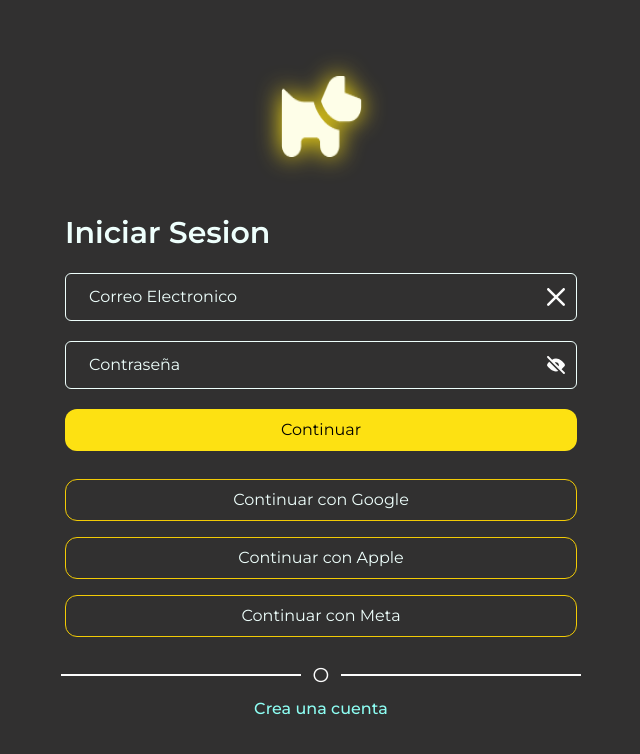
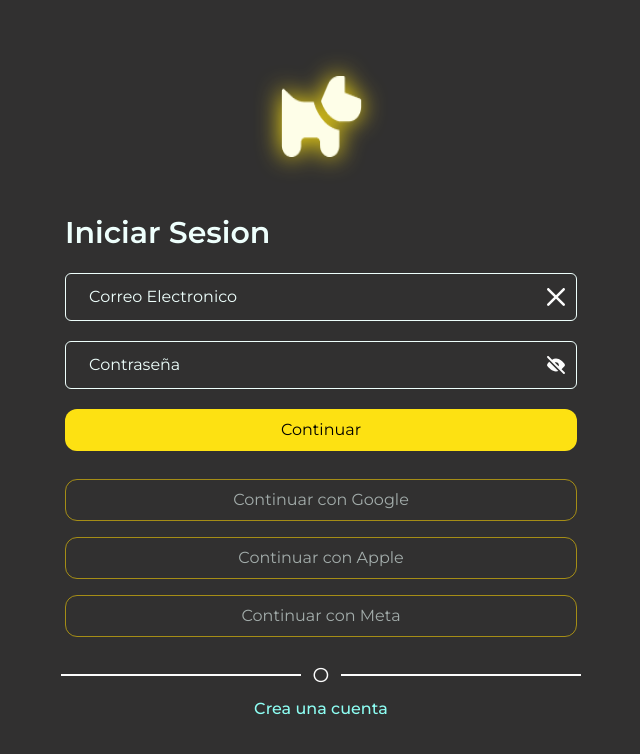
Before and after one commit to No-Country-simulation/s17-03-ft-php-react, a Next.js app in the folder frontend/: page /login in a window 1280 px wide. Shown: the top 754 px of the page, without its empty margins (319-959 px from the left). Built offline with nearby package versions, Linux system fonts and the light colour scheme.

Commit message:
refactor: componetize login page

```diff
--- /dev/null
+++ b/frontend/src/app/(auth)/login/_components/ExternalSignin/ExternalSignin.tsx
@@ -0,0 +1,22 @@
+import Button from '@/components/core/Button/Button';
+
+const ExternalSignin = () => {
+  return (
+    <div
+      className="flex w-full flex-col gap-y-4 pb-3 pt-2"
+      aria-label="Otras formas de iniciar sesion"
+      tabIndex={6}>
+      <Button type="submit" disabled size="full" variant="outline" tabIndex={7}>
+        Continuar con Google
+      </Button>
+      <Button type="submit" disabled size="full" variant="outline" tabIndex={8}>
+        Continuar con Apple
+      </Button>
+      <Button type="submit" disabled size="full" variant="outline" tabIndex={9}>
+        Continuar con Meta
+      </Button>
+    </div>
+  );
+};
+
+export default ExternalSignin;
--- /dev/null
+++ b/frontend/src/app/(auth)/login/_components/LoginForm/LoginForm.tsx
@@ -0,0 +1,34 @@
+import Button from '@/components/core/Button/Button';
+import FormField from '@/components/core/FormField/FormField';
+import PasswordFormField from '@/components/core/PasswordFormField/PasswordFormField';
+
+const LoginForm = () => {
+  return (
+    <form className="mb-5 flex flex-col gap-y-5">
+      <h2 className="text-3xl font-semibold leading-10" tabIndex={2}>
+        Iniciar Sesion
+      </h2>
+      <FormField
+        id="email-field"
+        data-testid="email-field"
+        onAction="clean"
+        type="email"
+        label="Correo Electronico"
+        autoComplete="email"
+        tabIndex={3}
+      />
+      <PasswordFormField
+        tabIndex={4}
+        id="password-field"
+        data-testid="email-field"
+        label="Contraseña"
+        autoComplete="off"
+      />
+      <Button tabIndex={5} type="submit" size="full">
+        Continuar
+      </Button>
+    </form>
+  );
+};
+
+export default LoginForm;
--- a/frontend/src/app/(auth)/login/page.tsx
+++ b/frontend/src/app/(auth)/login/page.tsx
@@ -1,8 +1,7 @@
-import Image from 'next/image';
 import Link from 'next/link';
-import Button from '@/components/core/Button/Button';
-import FormField from '@/components/core/FormField/FormField';
-import PasswordFormField from '@/components/core/PasswordFormField/PasswordFormField';
+import LogoHeader from '@/components/LogoHeader/LogoHeader';
+import ExternalSignin from './_components/ExternalSignin/ExternalSignin';
+import LoginForm from './_components/LoginForm/LoginForm';
 
 export default function LoginPage() {
   return (
@@ -10,57 +9,12 @@ export default function LoginPage() {
       data-testid="login-page"
       className="container flex flex-col items-center justify-center p-3 pt-5"
       tabIndex={0}>
-      <header className="flex w-full items-center justify-center p-2 pt-14">
-        <Image
-          className={`aspect-square drop-shadow-[0px_0px_12px_#fde112]`}
-          src="/images/pet.png"
-          alt="Pet loading icon"
-          loading="eager"
-          width={81}
-          height={81}
-          tabIndex={1}
-        />
-        <h1 className="absolute left-0 top-0 size-px select-none overflow-hidden whitespace-nowrap">
-          Pagina de login
-        </h1>
-      </header>
-      <main className="mt-12 flex w-full max-w-lg flex-col items-start justify-center gap-y-5">
-        <h2 className="text-3xl font-semibold leading-10" tabIndex={2}>
-          Iniciar Sesion
-        </h2>
-        <FormField
-          id="email-field"
-          data-testid="email-field"
-          onAction="clean"
-          type="email"
-          label="Correo Electronico"
-          tabIndex={3}
-        />
-        <PasswordFormField
-          tabIndex={4}
-          id="password-field"
-          data-testid="email-field"
-          label="Contraseña"
-        />
-        <Button tabIndex={5} type="submit" size="full">
-          Continuar
-        </Button>
-        <div
-          className="flex w-full flex-col gap-y-4 pb-3 pt-2"
-          aria-label="Otras formas de iniciar sesion"
-          tabIndex={6}>
-          <Button type="submit" size="full" variant="outline" tabIndex={7}>
-            Continuar con Google
-          </Button>
-          <Button type="submit" size="full" variant="outline" tabIndex={8}>
-            Continuar con Apple
-          </Button>
-          <Button type="submit" size="full" variant="outline" tabIndex={9}>
-            Continuar con Meta
-          </Button>
-        </div>
+      <LogoHeader h1="Pagina de login" />
+      <main className="mt-12 w-full max-w-lg">
+        <LoginForm />
+        <ExternalSignin />
       </main>
-      <div className="relative mt-3 flex w-full max-w-full select-none items-center justify-center gap-x-3 text-center text-xl text-neutral-99 before:h-px before:w-full before:max-w-60 before:border before:border-neutral-99 before:content-[''] after:h-px after:w-full after:max-w-60 after:border after:border-neutral-99 after:content-['']">
+      <div className="or-driver-bars before:w-full before:max-w-60 after:w-full after:max-w-60">
         O
       </div>
       <div className="mt-2 flex w-full max-w-full items-center justify-center">
--- a/frontend/src/app/globals.css
+++ b/frontend/src/app/globals.css
@@ -1,6 +1,16 @@
 @tailwind base;
 @tailwind components;
 @tailwind utilities;
+
+@layer utilities {
+  .visually-hidden {
+    @apply absolute left-0 top-0 size-px select-none overflow-hidden whitespace-nowrap;
+    clip: rect(1px, 1px, 1px, 1px);
+  }
+  .or-driver-bars {
+    @apply relative mt-3 flex w-full max-w-full select-none items-center justify-center gap-x-3 text-center text-xl text-neutral-99 before:h-px before:border before:border-neutral-99 before:content-[''] after:h-px after:border after:border-neutral-99 after:content-[''];
+  }
+}
 
 :root {
   height: 100%;
--- /dev/null
+++ b/frontend/src/components/LogoHeader/LogoHeader.tsx
@@ -0,0 +1,16 @@
+import PetLogo from '@/components/core/PageLogo/PetLogo';
+
+interface LogoHeaderProps {
+  h1?: string;
+}
+
+const LogoHeader = ({ h1 }: LogoHeaderProps) => {
+  return (
+    <header className="flex w-full items-center justify-center p-2 pt-14">
+      <PetLogo type="bright" />
+      {h1 ? <h1 className="visually-hidden">{h1}</h1> : null}
+    </header>
+  );
+};
+
+export default LogoHeader;
--- /dev/null
+++ b/frontend/src/components/core/PageLogo/PetLogo.tsx
@@ -0,0 +1,38 @@
+import { cva } from 'class-variance-authority';
+import Image from 'next/image';
+import { cn } from '@/lib/utils';
+import animation from '@styles/animations.module.css';
+
+type LogoType = 'loader' | 'bright' | 'normal';
+
+const petLogoCVA = cva('aspect-square max-w-full object-center', {
+  variants: {
+    type: {
+      loader: `${animation.shadowPulseAnimation}`,
+      bright: 'drop-shadow-[0px_0px_12px_#fde112]',
+      normal: '',
+    },
+  },
+  defaultVariants: { type: 'normal' },
+});
+
+interface PetLogoProps {
+  type?: LogoType;
+  width?: number;
+  height?: number;
+  tabIndex?: number;
+}
+
+const PetLogo = ({ type = 'normal', width = 81, height = 81, tabIndex = 1 }: PetLogoProps) => (
+  <Image
+    className={cn(petLogoCVA({ type }))}
+    src="/images/pet.png"
+    alt="Logo Pet icon"
+    loading="eager"
+    width={width}
+    height={height}
+    tabIndex={tabIndex}
+  />
+);
+
+export default PetLogo;
--- a/frontend/tsconfig.json
+++ b/frontend/tsconfig.json
@@ -31,6 +31,7 @@
       }
     ],
     "paths": {
+      "@styles/*": ["./src/styles/*"],
       "@/*": ["./src/*"],
       "test-utils": ["./__test__/test-utils.jsx"],
       "utils": ["./src/lib/utils.ts"]
```
